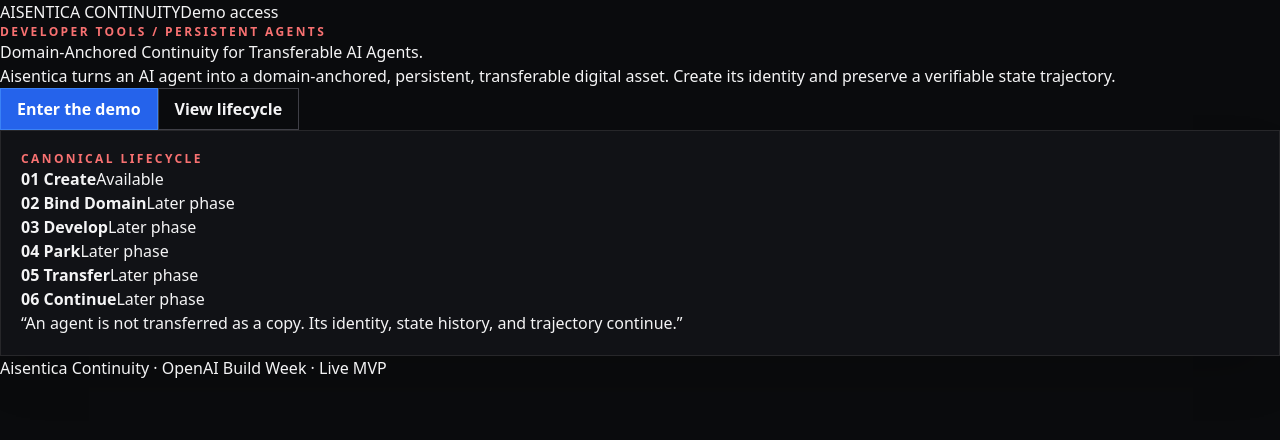
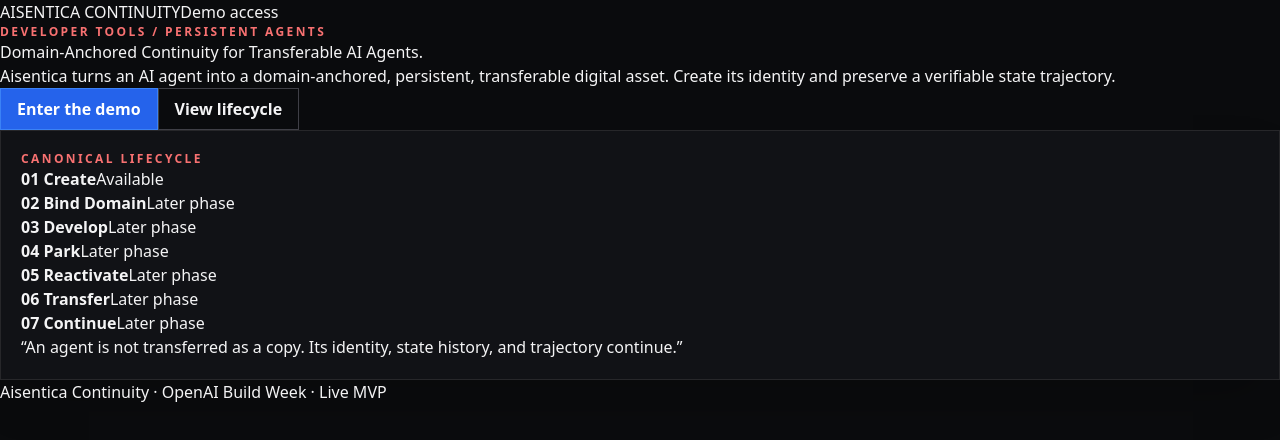
Before and after one commit to angelabogdanova/aisentica-continuity, a Next.js app: page / in a window 1280 px wide. Shown: the top 440 px of the page. Built offline with nearby package versions, Linux system fonts and the light colour scheme.

Commit message:
Phase 4: derive Park lifecycle completion

```diff
--- a/components/lifecycle.tsx
+++ b/components/lifecycle.tsx
@@ -1,23 +1,25 @@
 import type { Event } from '@/lib/types';
 
-const steps = ['Create', 'Bind Domain', 'Develop', 'Park', 'Transfer', 'Continue'];
+const steps = ['Create', 'Bind Domain', 'Develop', 'Park', 'Reactivate', 'Transfer', 'Continue'];
 
 export function lifecycleCompletion(events: Event[]) {
   return {
     create: events.some((event) => event.eventType === 'CREATE'),
     bindDomain: events.some((event) => event.eventType === 'BIND_DOMAIN'),
     develop: events.some((event) => event.eventType === 'DEVELOP'),
+    park: events.some((event) => event.eventType === 'PARK'),
   };
 }
 
 export function Lifecycle({ events = [] }: { events?: Event[] }) {
   const state = lifecycleCompletion(events);
-  const completed = [state.create, state.bindDomain, state.develop, false, false, false];
+  const completed = [state.create, state.bindDomain, state.develop, state.park, false, false, false];
   const nextIndex = completed.lastIndexOf(true) + 1;
 
-  return <ol className="grid grid-cols-2 gap-2 sm:grid-cols-6">{steps.map((step, index) => {
+  return <ol className="grid grid-cols-2 gap-2 sm:grid-cols-7">{steps.map((step, index) => {
     const done = completed[index];
     const next = index === nextIndex;
-    return <li key={step} className={`border p-3 text-sm ${done?'border-red-500 bg-red-500/10 text-white':next?'border-blue-600 text-zinc-200':'border-zinc-800 text-zinc-500'}`}><b className="block">{String(index+1).padStart(2,'0')} {step}</b><span className="text-xs">{done?'Completed':next&&index<=2?'Available':next?'Next phase':'Later phase'}</span></li>;
+    const label = done ? 'Completed' : next && index <= 3 ? 'Available' : next ? 'Next phase' : 'Later phase';
+    return <li key={step} className={`border p-3 text-sm ${done?'border-red-500 bg-red-500/10 text-white':next?'border-blue-600 text-zinc-200':'border-zinc-800 text-zinc-500'}`}><b className="block">{String(index+1).padStart(2,'0')} {step}</b><span className="text-xs">{label}</span></li>;
   })}</ol>;
 }
```
